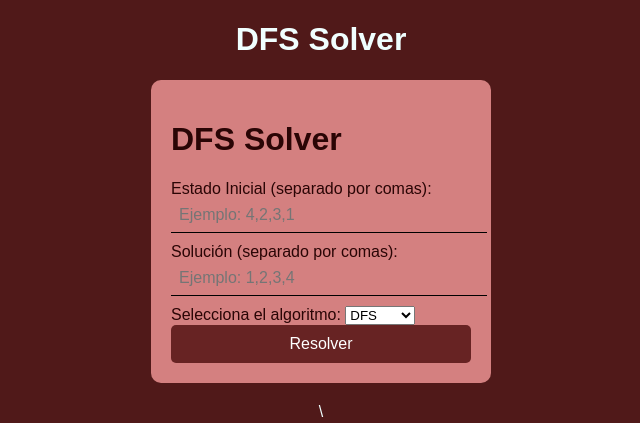
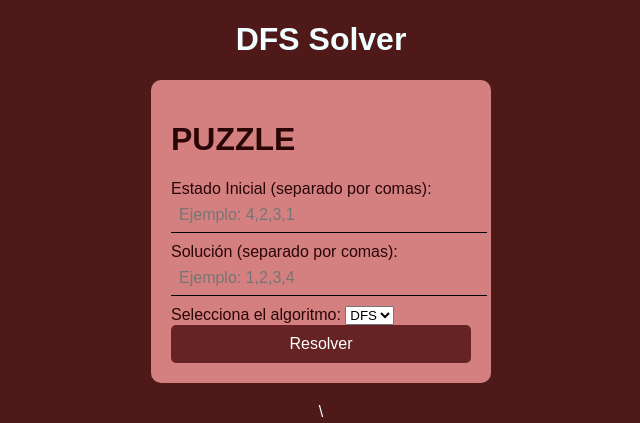
Before and after one commit to ROSY1304/api-exa, a Flask app: page / in a window 1280 px wide. Shown: the top 423 px of the page, without its empty margins (319-959 px from the left). Run offline with Flask 3, Linux system fonts and the light colour scheme.

Commit message:
Update index.html

```diff
--- a/templates/index.html
+++ b/templates/index.html
@@ -70,7 +70,7 @@
 
     <h1>DFS Solver</h1>
     <form action="/solve" method="post">
-        <h1>DFS Solver</h1>
+        <h1>PUZZLE</h1>
         <label for="estado_inicial">Estado Inicial (separado por comas):</label>
         <input type="text" id="estado_inicial" name="estado_inicial" placeholder="Ejemplo: 4,2,3,1" required>
 
@@ -80,8 +80,8 @@
         <label for="algoritmo">Selecciona el algoritmo:</label>
         <select id="algoritmo" name="algoritmo" required>
             <option value="DFS">DFS</option>
-            <option value="Puzzle">Puzzle</option>
-            <option value="Puzzle1">Puzzle1</option>
+            <option value="Puzzle">BFS</option>
+            <option value="Puzzle1">DFS</option>
         </select>
 
         <button type="submit">Resolver</button>
```
